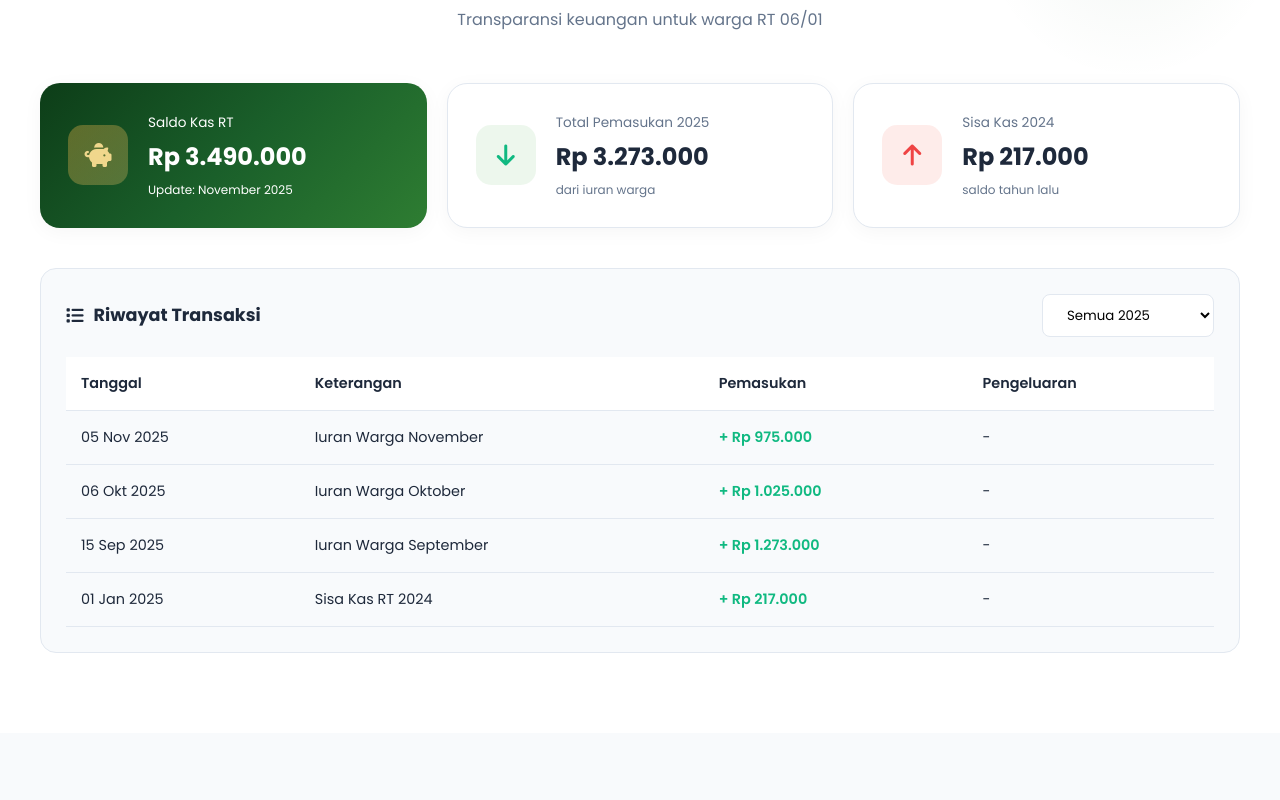
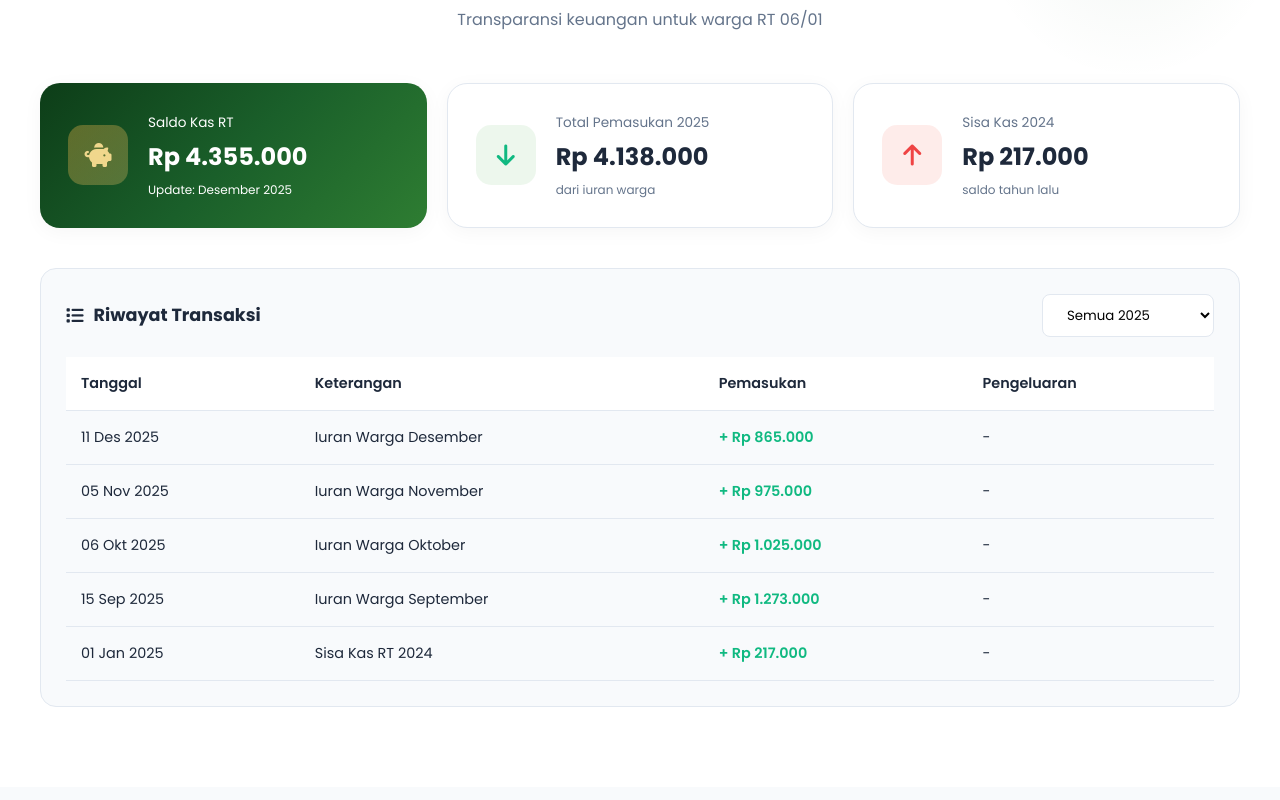
Before and after one commit to idn-vig/rt6, a plain HTML site: page index.html in a window 1280 px wide. Shown: the part 1020-1820 px from the top of the page. Drawn offline with nearby package versions, Linux system fonts and the light colour scheme.

Commit message:
Add files via upload

```diff
--- a/index.html
+++ b/index.html
@@ -156,15 +156,15 @@
                     <div class="kas-icon"><i class="fas fa-piggy-bank"></i></div>
                     <div class="kas-info">
                         <span class="kas-label">Saldo Kas RT</span>
-                        <span class="kas-amount">Rp 3.490.000</span>
-                        <span class="kas-update">Update: November 2025</span>
+                        <span class="kas-amount">Rp 4.355.000</span>
+                        <span class="kas-update">Update: Desember 2025</span>
                     </div>
                 </div>
                 <div class="kas-card pemasukan">
                     <div class="kas-icon"><i class="fas fa-arrow-down"></i></div>
                     <div class="kas-info">
                         <span class="kas-label">Total Pemasukan 2025</span>
-                        <span class="kas-amount">Rp 3.273.000</span>
+                        <span class="kas-amount">Rp 4.138.000</span>
                         <span class="kas-detail">dari iuran warga</span>
                     </div>
                 </div>
@@ -183,6 +183,7 @@
                     <h3><i class="fas fa-list"></i> Riwayat Transaksi</h3>
                     <select class="filter-select" id="filterBulan">
                         <option value="all">Semua 2025</option>
+                        <option value="12">Desember 2025</option>
                         <option value="11">November 2025</option>
                         <option value="10">Oktober 2025</option>
                         <option value="9">September 2025</option>
@@ -198,6 +199,12 @@
                         </tr>
                     </thead>
                     <tbody id="kasTableBody">
+                        <tr>
+                            <td>11 Des 2025</td>
+                            <td>Iuran Warga Desember</td>
+                            <td class="income">+ Rp 865.000</td>
+                            <td>-</td>
+                        </tr>
                         <tr>
                             <td>05 Nov 2025</td>
                             <td>Iuran Warga November</td>
```
